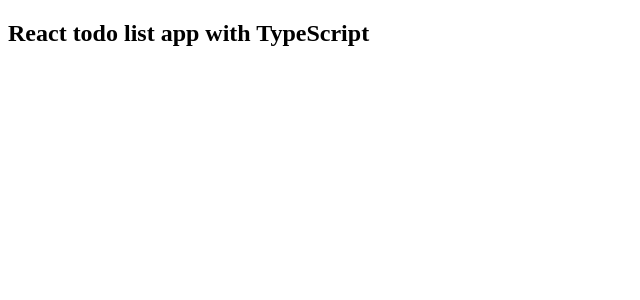
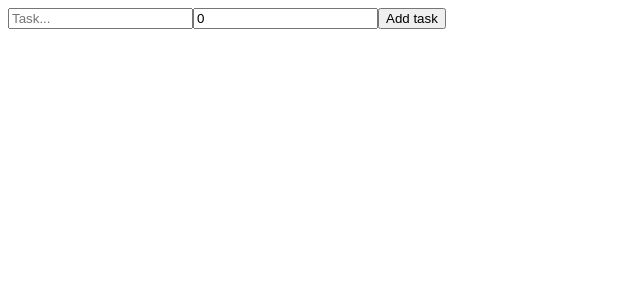
Before and after one commit to SantiagoMC52/ts-todo-list, a React (Create React App) app: page / in a window 1280 px wide. Shown: the top 300 px of the page, without its empty margins (0-640 px from the left). Built offline with nearby package versions, Linux system fonts and the light colour scheme; the HTML template or start-up script is replaced by a standard one.

Commit message:
Create add task functionality

```diff
--- a/src/App.tsx
+++ b/src/App.tsx
@@ -1,11 +1,38 @@
-import React from 'react';
+import React, { ChangeEvent, FC, useState } from 'react';
+import { ITask } from './Interfaces';
 
-function App() {
+const App:FC = () => {
+  const [task, setTask] = useState<string>('');
+  const [deadLine, setDeadline] = useState<number>(0);
+  const [todoList, setTodoList] = useState<ITask[]>([]);
+
+  const handleChange = (event: ChangeEvent<HTMLInputElement>): void => {
+    if (event.target.name === 'task') {
+      setTask(event.target.value);
+    } else {
+      setDeadline(Number(event.target.value));
+    }
+  };
+
+  const addTask = (): void => {
+    const newTask = {
+      taskName: task,
+      deadline: deadLine
+    };
+    setTodoList([...todoList, newTask]);
+    setTask('');
+    setDeadline(0);
+  };
+
   return (
-    <>
-      <h2>React todo list app with TypeScript</h2>
-    </>
+    <div>
+      <div>
+        <input type="text" placeholder="Task..." name="task" value={task} onChange={handleChange} />
+        <input type="number" placeholder="Deadlibe (in days...)" name="deadline" value={deadLine} onChange={handleChange} />
+        <button type="button" onClick={addTask}>Add task</button>
+      </div>
+    </div>
   );
-}
+};
 
 export default App;
```
